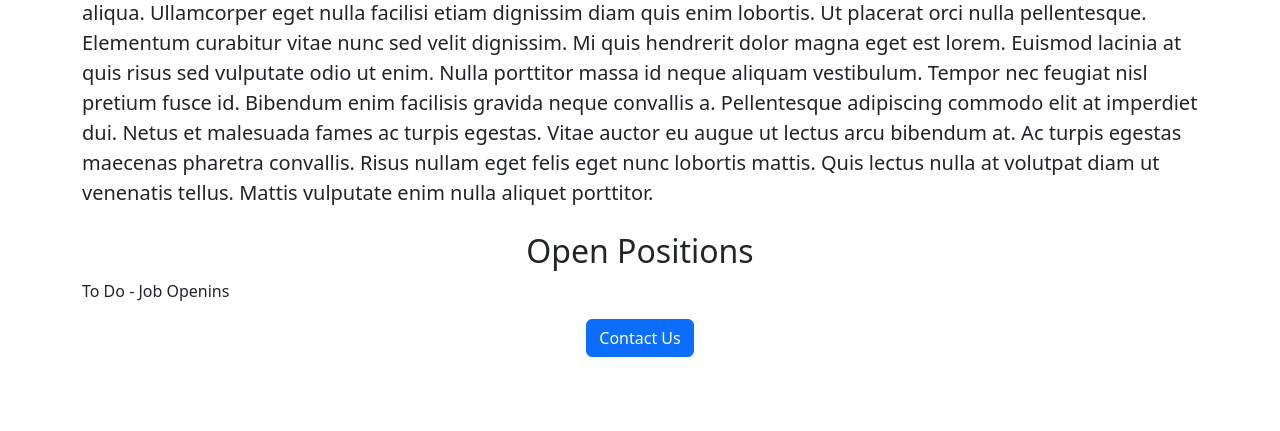
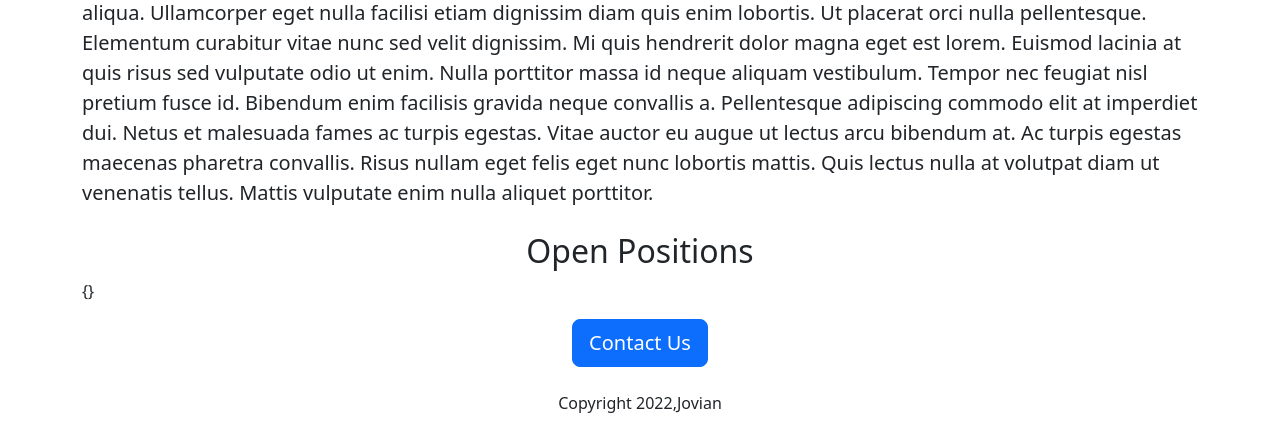
Before and after one commit to abinas94/jovian-carrier-website-v2, a Python web app: template templates/home.html in a window 1280 px wide. Shown: the part 542-973 px from the top of the page. Before the commit the page ends 899 px from the top, so only its background shows below. Run offline with Jinja, Linux system fonts and the light colour scheme; the template is opened without the code that fills it, so the values that code supplies are empty.

Commit message:
some changes

```diff
--- a/templates/home.html
+++ b/templates/home.html
@@ -25,9 +25,12 @@
         <p class="lead">Lorem ipsum dolor sit amet, consectetur adipiscing elit, sed do eiusmod tempor incididunt ut labore et dolore magna aliqua. Ullamcorper eget nulla facilisi etiam dignissim diam quis enim lobortis. Ut placerat orci nulla pellentesque. Elementum curabitur vitae nunc sed velit dignissim. Mi quis hendrerit dolor magna eget est lorem. Euismod lacinia at quis risus sed vulputate odio ut enim. Nulla porttitor massa id neque aliquam vestibulum. Tempor nec feugiat nisl pretium fusce id. Bibendum enim facilisis gravida neque convallis a. Pellentesque adipiscing commodo elit at imperdiet dui. Netus et malesuada fames ac turpis egestas. Vitae auctor eu augue ut lectus arcu bibendum at. Ac turpis egestas maecenas pharetra convallis. Risus nullam eget felis eget nunc lobortis mattis. Quis lectus nulla at volutpat diam ut venenatis tellus. Mattis vulputate enim nulla aliquet porttitor.
         </p>
         <h2 class="text-center mt-2 mt-4">Open Positions</h2>
-        <p>To Do - Job Openins</p>
-        <div style="text-align:center;">
-        <button type="button" class="btn btn-primary">Contact Us</button>
+        <p>
+          {}
+        </p>
+        <div class="text-center">
+        <button type="button" class="btn btn-primary btn-lg">Contact Us</button>
+          <p class='mt-4'>Copyright 2022,Jovian</p>
         </div>
 
     </div>
```
Also changed, not shown: app.py (+30 -1 lines).
